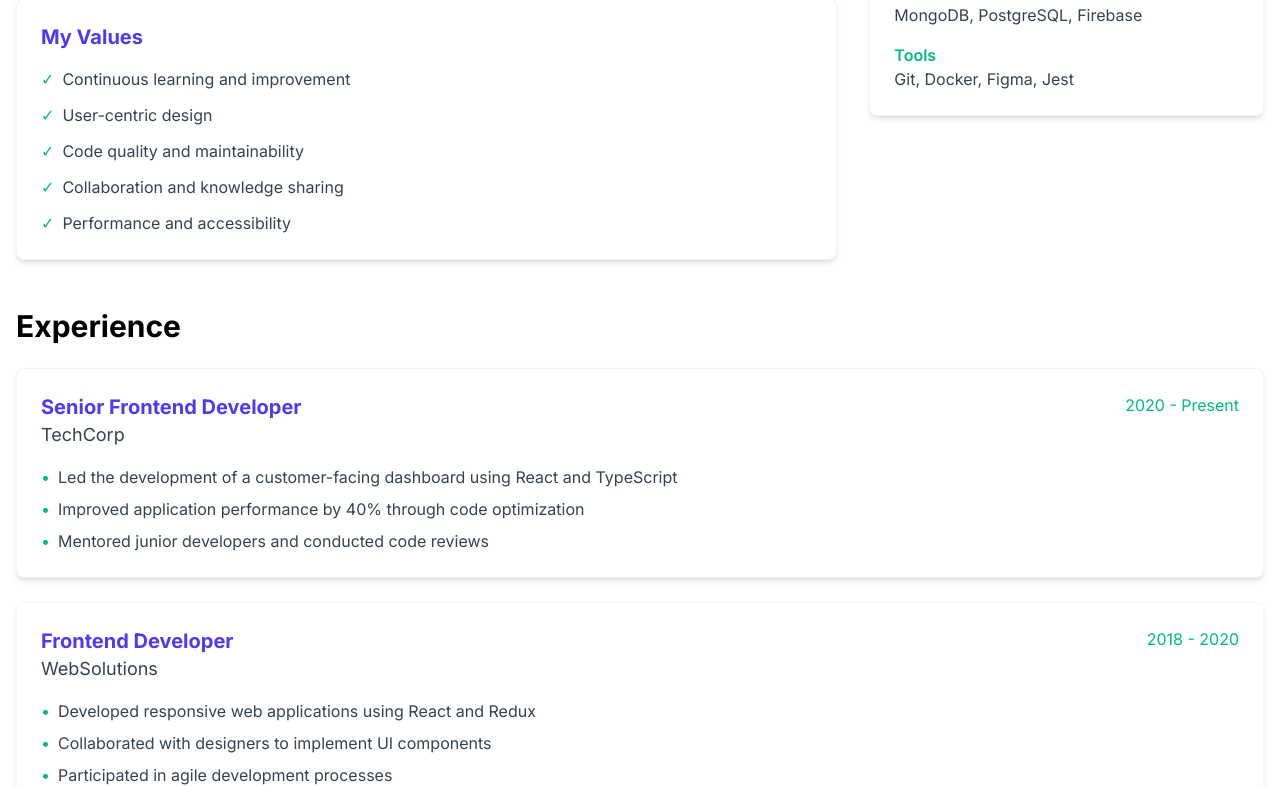
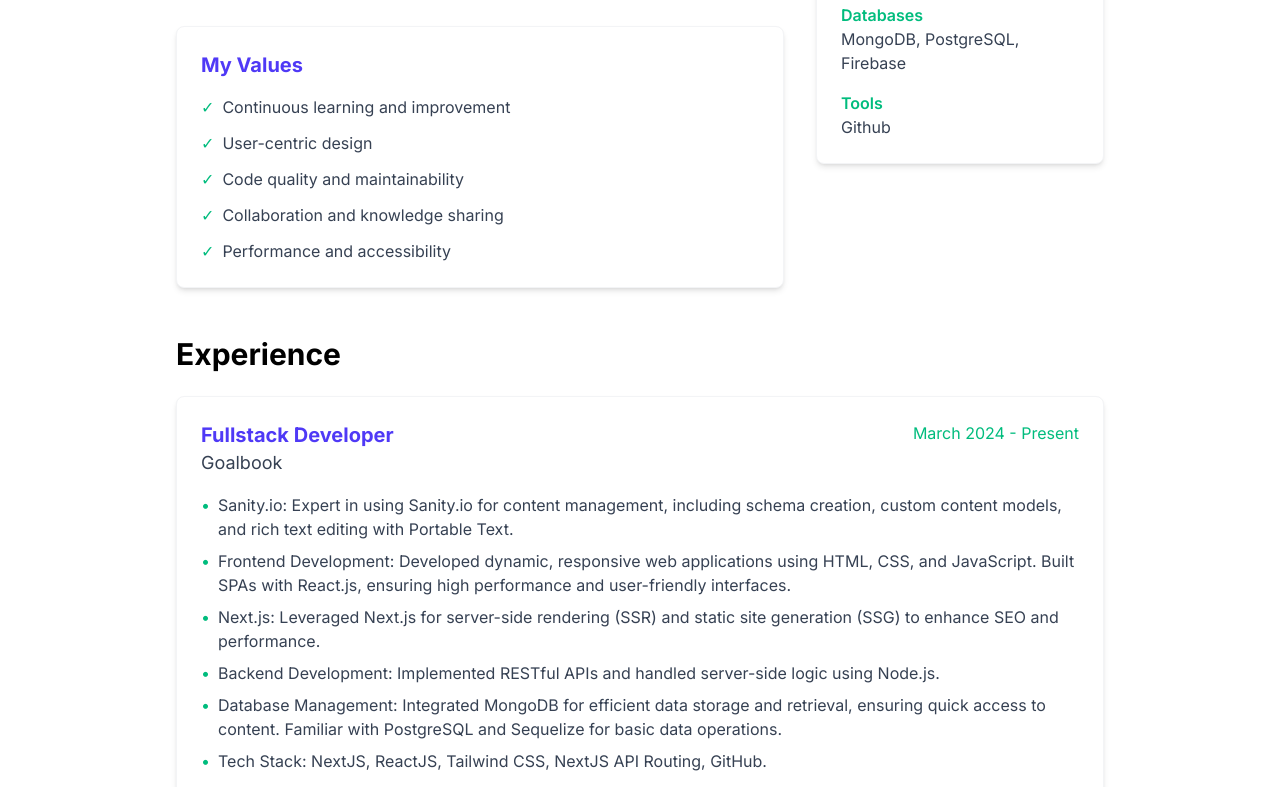
Before and after one commit to anjeljayswal/my-portfolio, a Next.js app: page /about in a window 1280 px wide. Shown: the part 383-1170 px from the top of the page. Built offline with nearby package versions, Linux system fonts and the light colour scheme.

Commit message:
feat: update About page content and enhance Section component styling

```diff
--- a/src/app/about/page.tsx
+++ b/src/app/about/page.tsx
@@ -7,7 +7,7 @@ export default function AboutPage() {
                 <div className="grid md:grid-cols-3 gap-8">
                     <div className="md:col-span-2">
                         <p className="text-lg mb-6 text-gray-700 dark:text-gray-300">
-              I'm a passionate frontend developer with 5 years of experience building modern web applications.
+                            I'm a passionate frontend developer with 2 years of experience building modern web applications.
                             My expertise lies in React, TypeScript, and Next.js, with a strong focus on creating
                             accessible and performant user interfaces.
                         </p>
@@ -42,10 +42,10 @@ export default function AboutPage() {
                             </h3>
                             <div className="space-y-4">
                                 {[
-                  { name: 'Frontend', skills: 'React, Next.js, TypeScript, Tailwind CSS' },
-                  { name: 'Backend', skills: 'Node.js, Express, Python, Django' },
+                                    { name: 'Frontend', skills: 'React, Next.js, TypeScript, Tailwind CSS, CSS, HTML' },
+                                    { name: 'Backend', skills: 'Node.js, Express, JavaScript' },
                                     { name: 'Databases', skills: 'MongoDB, PostgreSQL, Firebase' },
-                  { name: 'Tools', skills: 'Git, Docker, Figma, Jest' },
+                                    { name: 'Tools', skills: 'Github' },
                                 ].map((skill, index) => (
                                     <div key={index}>
                                         <h4 className="font-semibold text-emerald-500 dark:text-emerald-400">
@@ -67,24 +67,52 @@ export default function AboutPage() {
                     {[
                         {
                             id: '1',
-              role: 'Senior Frontend Developer',
-              company: 'TechCorp',
-              period: '2020 - Present',
+                            role: 'Fullstack Developer ',
+                            company: 'Goalbook',
+                            period: 'March 2024 - Present',
                             description: [
-                'Led the development of a customer-facing dashboard using React and TypeScript',
-                'Improved application performance by 40% through code optimization',
-                'Mentored junior developers and conducted code reviews'
+                                'Sanity.io: Expert in using Sanity.io for content management, including schema creation, custom content models, and rich text editing with Portable Text.',
+                                'Frontend Development: Developed dynamic, responsive web applications using HTML, CSS, and JavaScript. Built SPAs with React.js, ensuring high performance and user-friendly interfaces.',
+                                'Next.js: Leveraged Next.js for server-side rendering (SSR) and static site generation (SSG) to enhance SEO and performance.',
+                                'Backend Development: Implemented RESTful APIs and handled server-side logic using Node.js.',
+                                'Database Management: Integrated MongoDB for efficient data storage and retrieval, ensuring quick access to content.  Familiar with PostgreSQL and Sequelize for basic data operations.',
+                                'Tech Stack: NextJS, ReactJS, Tailwind CSS, NextJS API Routing, GitHub.'
                             ]
                         },
                         {
                             id: '2',
-              role: 'Frontend Developer',
-              company: 'WebSolutions',
-              period: '2018 - 2020',
+                            role: ' Internship & Certifications',
+                            company: 'Newton School',
+                            period: ' July 2022 - July 2023',
                             description: [
-                'Developed responsive web applications using React and Redux',
-                'Collaborated with designers to implement UI components',
-                'Participated in agile development processes'
+                                'Web Development with problem-solving',
+                                'Participated in various contests organized by the platform.',
+                                'Worked on various projects- Tic-tac-toe, Calculator, TextUtil, Quora clone, and Flipkart clone.',
+                                'Technical Stack Learnt- HTML, CSS, ReactJS.'
+                            ]
+                        },
+                        {
+                            id: '3',
+                            role: 'Data Entry Operator & Enumerator',
+                            company: 'Central Bureau of Statistics',
+                            period: ' Nov 2021 - Nov 2022',
+                            description: [
+                                'Collected demographic and socioeconomic data for the National Population Census through direct community interaction.',
+                                'Accurately entered collected data into the CBS digital system to ensure efficient record-keeping.',
+                                'Ensured data accuracy and integrity while managing large datasets.',
+                            ]
+                        },
+                        {
+                            id: '4',
+                            role: 'Junior Web Developer',
+                            company: 'JAIT Solution',
+                            period: '2020 - 2021',
+                            description: [
+                                'Designed and developed websites with a focus on front-end using HTML, CSS, and JavaScript.',
+                                'Collaborated with clients to create customized and visually appealing front-end designs.',
+                                'Gained proficiency in version control using Git and GitHub, enabling efficient code management and collaboration.',
+                                'Actively contributed to the learning process, acquiring new skills and knowledge related to web development I worked for the company as a web developer, where I developed a website for the clients.',
+
                             ]
                         }
                     ].map((exp) => (
--- a/src/app/page.tsx
+++ b/src/app/page.tsx
@@ -42,7 +42,7 @@ export default function Home() {
 
       <Section title="Skills">
         <div className="grid grid-cols-2 md:grid-cols-4 gap-4">
-          {['React', 'TypeScript', 'Next.js', 'Tailwind', 'Node.js', 'GraphQL', 'Python', 'Django'].map((skill) => (
+          {['React', 'TypeScript', 'Next.js', 'Tailwind', 'Node.js', 'Sanity', 'SQL', 'API Integration', 'PostgreSQL', 'Prisma'].map((skill) => (
             <div
               key={skill}
               className="p-4 rounded-lg bg-white dark:bg-gray-800 text-center shadow-md hover:shadow-lg transition-all hover:-translate-y-1 border border-gray-100 dark:border-gray-700"
--- a/src/components/Section.tsx
+++ b/src/components/Section.tsx
@@ -8,7 +8,7 @@ interface SectionProps {
 
 const Section = ({ title, children, className = '' }: SectionProps) => {
   return (
-    <section className={`mb-12 ${className}`}>
+    <section className={`mb-12 sm:mx-40 ${className}`}>
       <h2 className="text-3xl font-bold mb-6 text-primary-light dark:text-primary-dark">
         {title}
       </h2>
```
Lines whose indentation alone changed are shown as unchanged.
